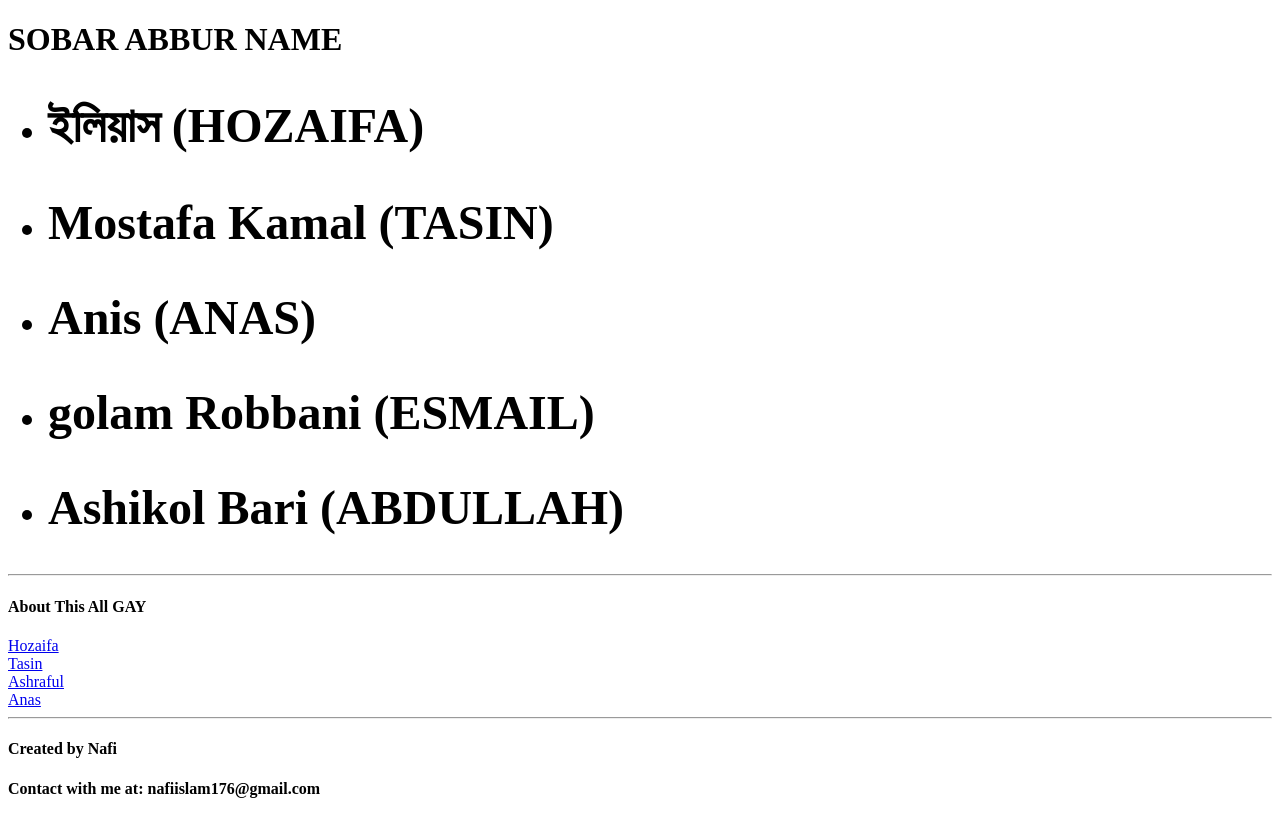
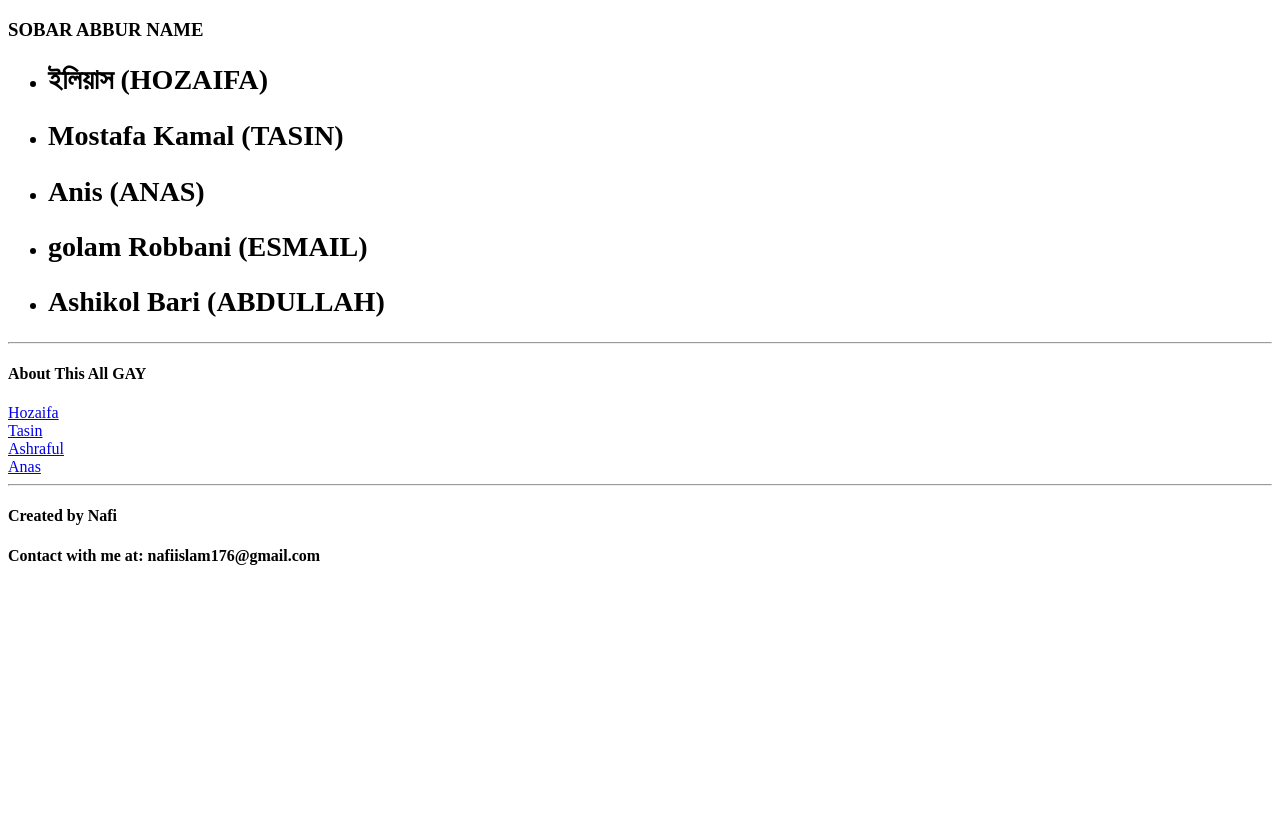
Before and after one commit to Nafi-web-dev/Memories-of-High-school, a plain HTML site: page index.html in a window 1280 px wide. Drawn offline with Linux system fonts and the light colour scheme.

Commit message:
index.html

```diff
--- a/index.html
+++ b/index.html
@@ -8,7 +8,7 @@
 </head>
 
 <body>
-  <h1> SOBAR ABBUR NAME <h1/>
+  <h3> SOBAR ABBUR NAME <h3/>
 <ul>
   <li>
  <h2> ইলিয়াস (HOZAIFA) <h2/>
```
